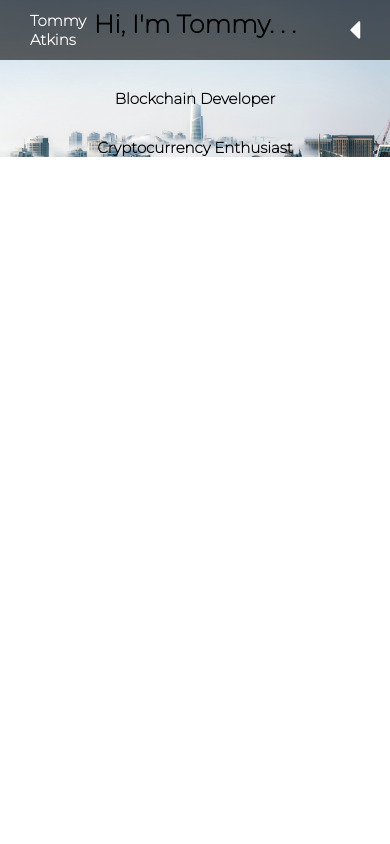
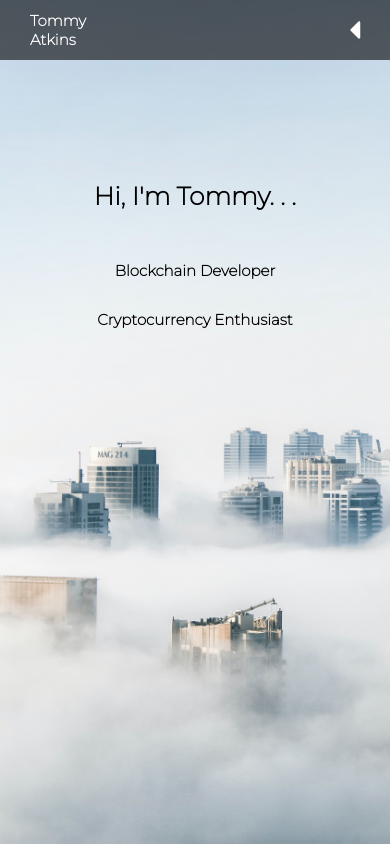
Before and after one commit to Tommy15101/my-portfolio, a React (Create React App) app: page / in a window 390 px wide. Built offline with nearby package versions, Linux system fonts and the light colour scheme.

Commit message:
responsive changes

```diff
--- a/src/styles/MainStyle.js
+++ b/src/styles/MainStyle.js
@@ -50,7 +50,7 @@ const fadeIn = keyframes`
 `
 
 export const HomeMainContainer = styled.div`
-    max-height: 100vh;
+    height: 100vh;
     max-width: 100vw;
     display: grid;
     grid-template-columns: 1fr;
--- a/src/styles/SkillsStyle.js
+++ b/src/styles/SkillsStyle.js
@@ -11,7 +11,7 @@ const dropDown = keyframes`
 `
 
 export const SkillsMainContainer = styled.div`
-    max-height: 100vh;
+    height: 100vh;
     max-width: 100vw;
     display: grid;
     grid-template-rows: 5fr 1fr;
```
